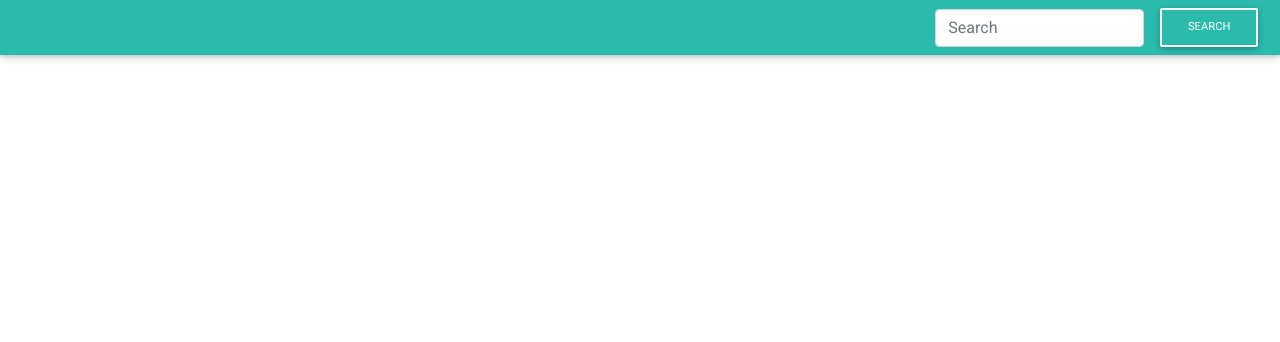
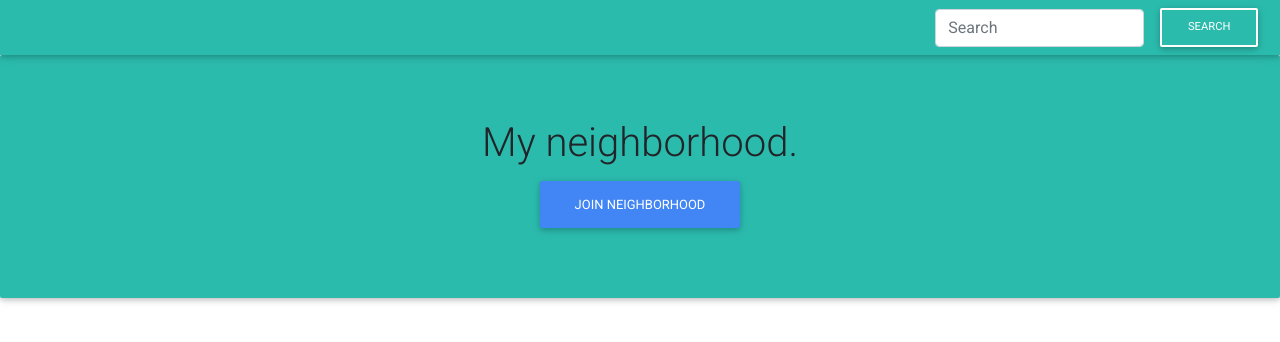
Before and after one commit to mukhtarabdirahman/home-tracker, a Django app: page /home/ in a window 1280 px wide. Shown: the top 342 px of the page. Run offline with Django 3.2, Linux system fonts and the light colour scheme; a user stored in the database is signed in; some libraries are stand-ins or nearby versions.

Commit message:
jumbotron

```diff
--- a/hood/templates/index.html
+++ b/hood/templates/index.html
@@ -2,4 +2,9 @@
 
 {% block content %}
 {{block.super}}
+<header class="jumbotron  default-color text-center">
+    <H1 class="welcome">My neighborhood.</H1>
+    <h3 class="sub"></h3>
+    <a href="" class="btn btn-primary text-center">Join neighborhood</a>
+</header>
 {% endblock %}
```
